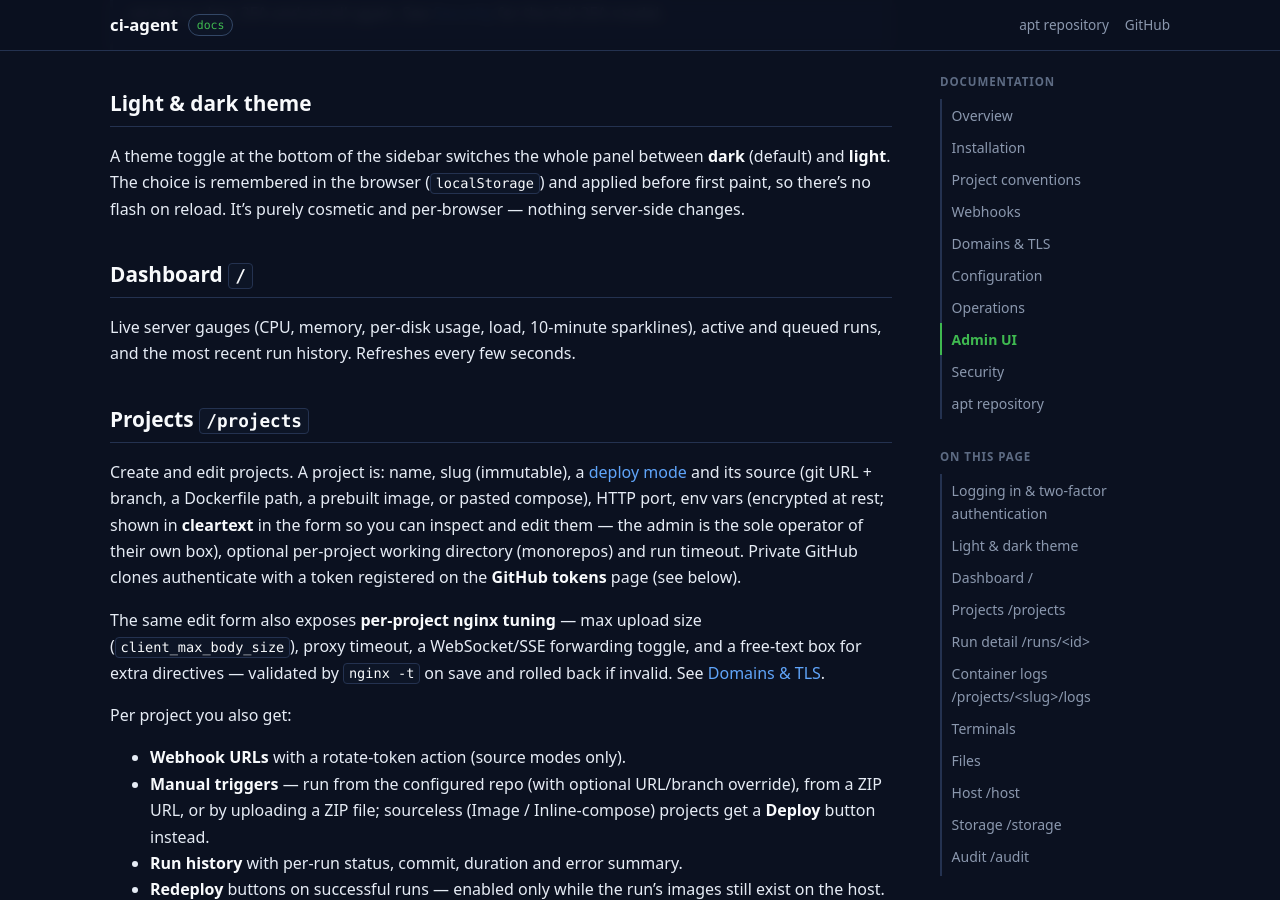
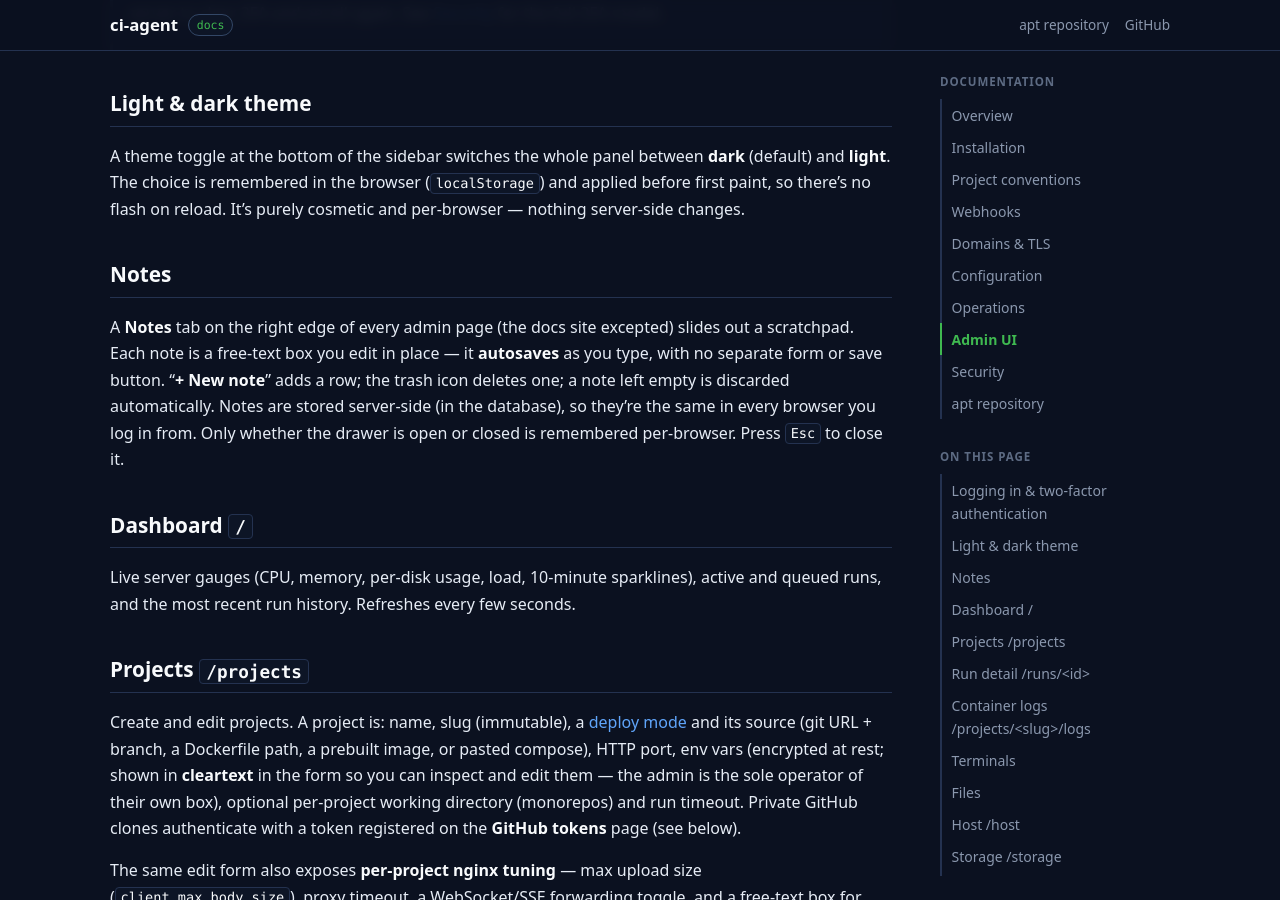
Before and after one commit to m-hoseinzadeh/ci-agent-apt, a Jekyll site: the page built from docs/ui.md, in a window 1280 px wide and 900 px high, scrolled down 496 px. Built offline with Jekyll 4.4.1, drawn with Linux system fonts in a browser that asks for light colours; our own code applies the rules of GitHub Pages for plain Markdown files; some of the changed text lies outside the part shown.

Commit message:
Publish v0.2.2-r84

```diff
--- a/docs/ui.md
+++ b/docs/ui.md
@@ -24,6 +24,16 @@ A theme toggle at the bottom of the sidebar switches the whole panel between
 **dark** (default) and **light**. The choice is remembered in the browser
 (`localStorage`) and applied before first paint, so there's no flash on reload.
 It's purely cosmetic and per-browser — nothing server-side changes.
+
+## Notes
+
+A **Notes** tab on the right edge of every admin page (the docs site
+excepted) slides out a scratchpad. Each note is a free-text box you edit in
+place — it **autosaves** as you type, with no separate form or save button.
+"**+ New note**" adds a row; the trash icon deletes one; a note left empty is
+discarded automatically. Notes are stored server-side (in the database), so
+they're the same in every browser you log in from. Only whether the drawer is
+open or closed is remembered per-browser. Press `Esc` to close it.
 
 ## Dashboard `/`
 
@@ -117,6 +127,14 @@ pushes a file into the selected container at a destination path (blank =
 `/tmp/`). The source is either a **file upload** from your browser or a **path
 on the host** (a file or directory the agent can read). Useful for dropping a
 config or a restore artifact next to a running app.
+
+**Snippets** — a **Snippets** tab on the right edge of the shell pages keeps a
+list of reusable commands (an optional label plus the command), edited in place
+with autosave like [Notes](./ui.md). Hover or focus a snippet and hit
+**Paste** to drop its command into the live shell — it lands at the prompt
+**ready to run** rather than executing on its own, so you can review or tweak it
+first. Snippets are stored server-side and shared across both the server shell
+and every container shell.
 
 ## Files
 
```
Also changed, not shown: 9 other files.
